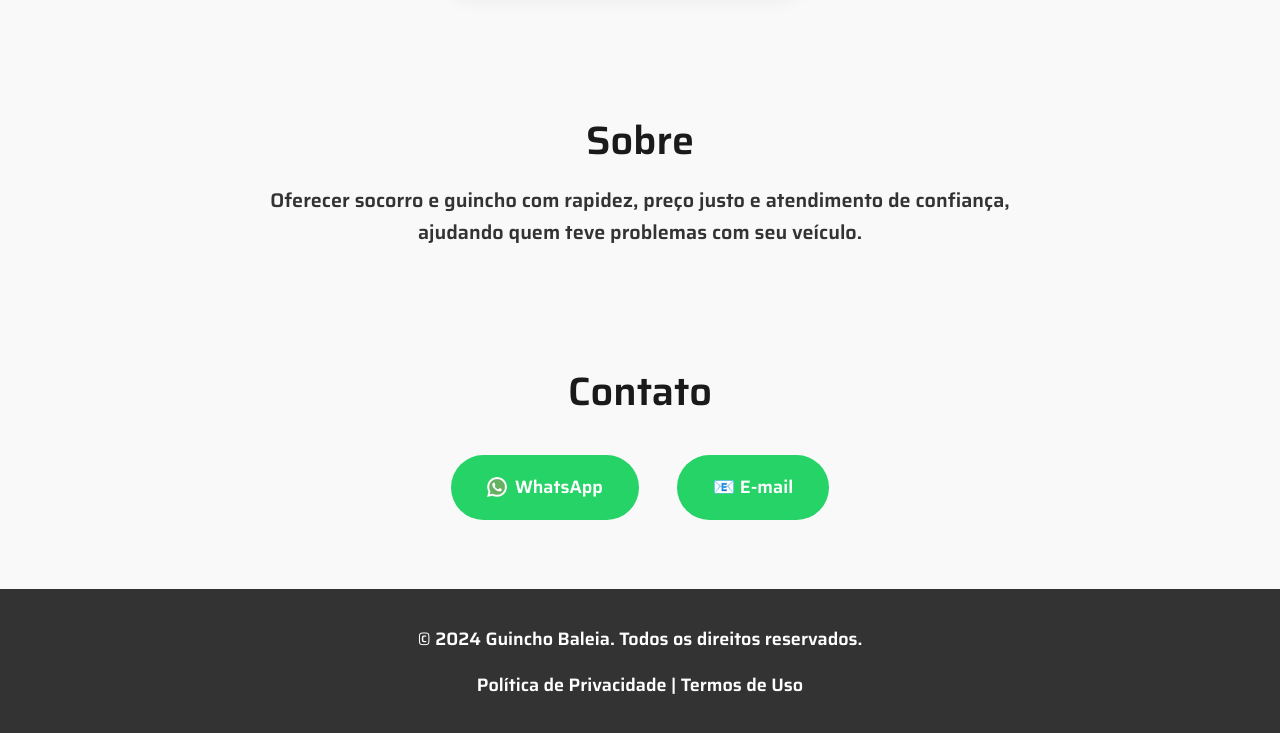
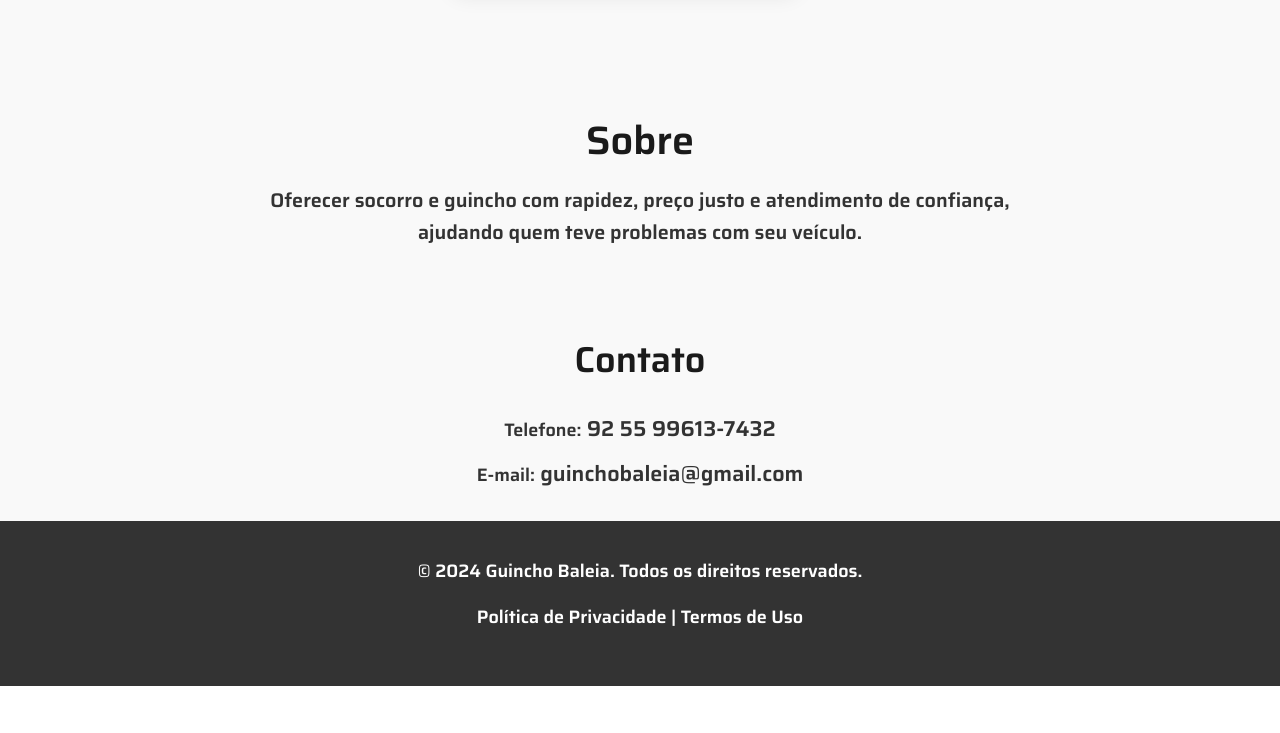
Before and after one commit to SouzVitor/guincho-baleia, a plain HTML site: page index.html in a window 1280 px wide. Shown: the part 1661-2394 px from the top of the page. After the commit the page ends 2347 px from the top, so only its background shows below. Drawn offline with nearby package versions, Linux system fonts and the light colour scheme.

Commit message:
Atualiza seção de contato e ajusta o CSS para centralizar conteúdo

```diff
--- a/css/style.css
+++ b/css/style.css
@@ -153,25 +153,33 @@
 }
 
 /* CONTATO */
-#contact .contact-buttons {
+#contact {
+    text-align: center;
+    padding: 30px 20px;
+}
+
+#contact .heading {
+    margin-bottom: 20px;
+}
+
+#contact .heading h2 {
+    font-size: 2rem;
+    margin: 0;
+}
+
+#contact .contact-info {
     display: flex;
-    justify-content: center;
-    gap: 20px;
-    flex-wrap: wrap;
+    flex-direction: column;
+    align-items: center;
+    gap: 10px;
     margin-top: 30px;
 }
 
-.contact-button {
-    display: flex;
-    align-items: center;
-    background-color: #004080;
-    color: white;
-    text-decoration: none;
-    padding: 12px 20px;
-    border-radius: 30px;
-    font-weight: 600;
-    transition: background 0.3s ease;
+#contact .contact-info p {
+    font-size: 1.2rem;
+    margin: 0;
 }
+
 
 .contact-button:hover {
     background-color: #0059b3;
--- a/index.html
+++ b/index.html
@@ -32,7 +32,7 @@
         <p class="hero-quote">“Tudo o que pedirdes em oração, crendo, o recebereis” — <i>Mateus 21:22</i>.</p>
 
         <div class="contact-buttons">
-            <a href="https://wa.me/55259967432" class="contact-button whatsapp-button">
+            <a href="https://wa.me/559296137432" class="contact-button whatsapp-button">
                 <img src="img/whatsapp-icon.png" alt="WhatsApp" style="height: 20px; margin-right: 8px;">
                 <span>WhatsApp</span>
             </a>
@@ -52,6 +52,15 @@
                 </div>
                 <div class="carousel-item">
                     <img src="img/slide3.jpg" class="d-block w-100" alt="Serviço de Reboque 3">
+                </div>
+                <div class="carousel-item">
+                    <img src="img/slide4.jpg" class="d-block w-100" alt="Serviço de Reboque 3">
+                </div>
+                <div class="carousel-item">
+                    <img src="img/slide5.jpg" class="d-block w-100" alt="Serviço de Reboque 3">
+                </div>
+                <div class="carousel-item">
+                    <img src="img/slide6.jpg" class="d-block w-100" alt="Serviço de Reboque 3">
                 </div>
             </div>
             <button class="carousel-control-prev" type="button" data-bs-target="#carouselExample" data-bs-slide="prev">
@@ -87,19 +96,14 @@
         </div>
     </section>
 
-   <!-- Contato -->
+<!-- Contato -->
 <section id="contact">
     <div class="heading">
         <h2>Contato</h2>
     </div>
-    <div class="contact-buttons">
-        <a href="https://wa.me/55259967432" class="contact-button whatsapp-button">
-            <img src="img/whatsapp-icon.png" alt="WhatsApp" style="height: 20px; margin-right: 8px;">
-            <span>WhatsApp</span>
-        </a>
-        <a href="mailto:guinchobaleia@gmail.com" class="contact-button email-button">
-            <span>📧 E-mail</span>
-        </a>
+    <div class="contact-info">
+        <p><strong>Telefone:</strong> 92 55 99613-7432</p>
+        <p><strong>E-mail:</strong> guinchobaleia@gmail.com</p>
     </div>
 </section>
 
```
Also changed, not shown: img/slide4.jpg (added), img/slide5.jpg (added), img/slide6.jpg (added).
